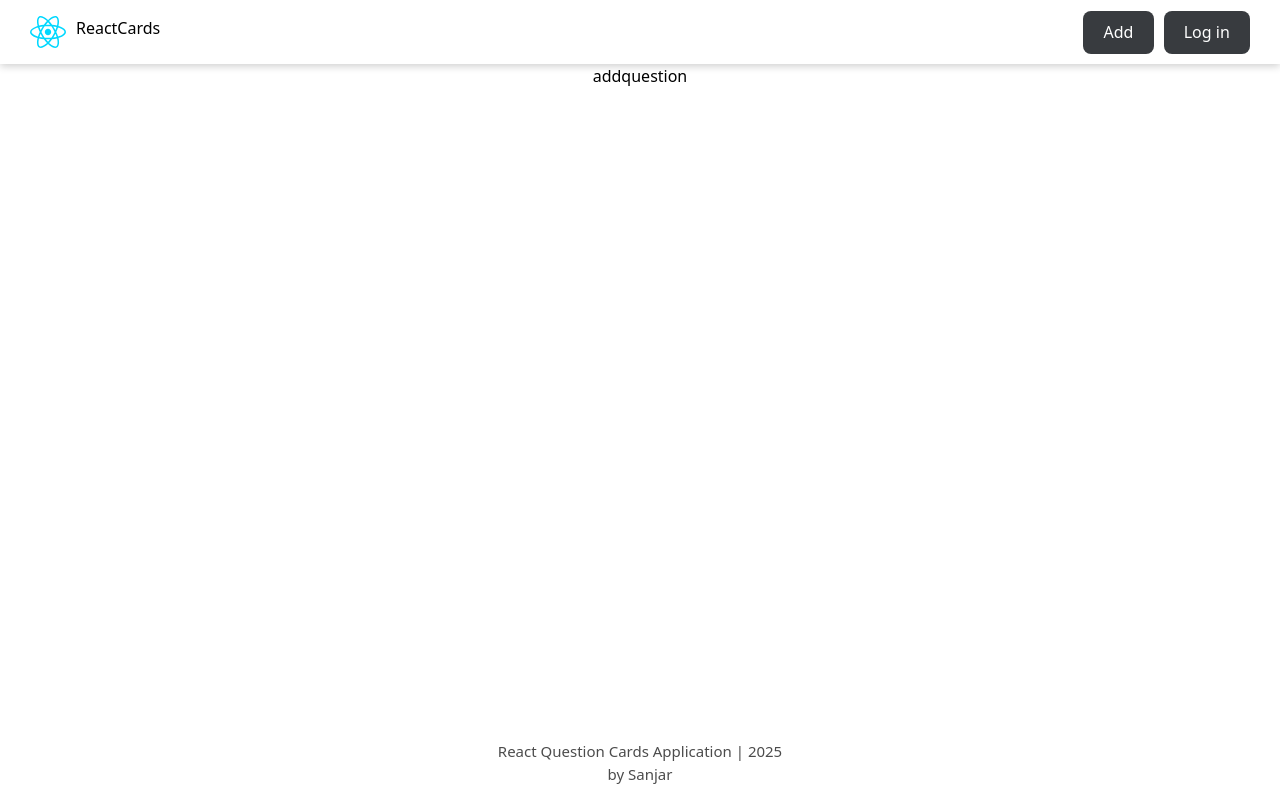
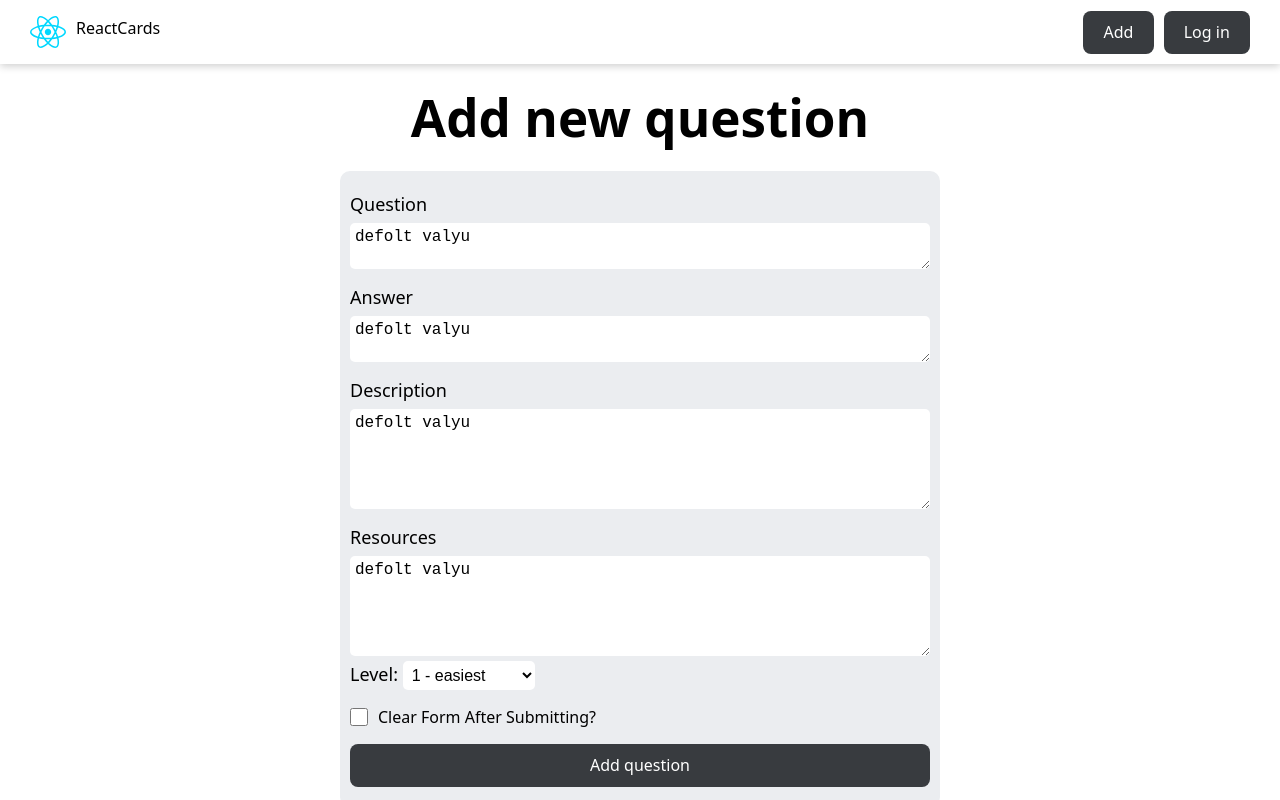
Before and after one commit to SanjarIQY/react-app, a React (Vite) app: page /addquestion in a window 1280 px wide. Built offline with nearby package versions, Linux system fonts and the light colour scheme.

Commit message:
added question page

```diff
--- a/src/App.jsx
+++ b/src/App.jsx
@@ -4,6 +4,7 @@
 import { BrowserRouter, Routes, Route } from "react-router-dom";
 import { NotFoundPage } from "./components/NotFoundPage";
 import { QuestionPage } from "./pages/QuestionPage";
+import { AddQuestionPage } from "./pages/AddQuestionPage";
 
 function App() {
   return (
@@ -12,7 +13,7 @@
         <Route element={<MainLayout />}>
           <Route path="/" element={<HomePage />} />
           <Route path="/forbidden" element={<div>Salomat oma!</div>} />
-          <Route path="/addquestion" element={<div>addquestion</div>} />
+          <Route path="/addquestion" element={<AddQuestionPage />} />
           <Route path="/question/:id" element={<QuestionPage />} />
 
           <Route path="*" element={<NotFoundPage />} />
--- a/src/index.css
+++ b/src/index.css
@@ -4,6 +4,8 @@
   --text-color: #FFF;
 
   --card-bg-color: #343a46;
+
+  --green-color: #219679
 
   --btn-bg-color: #16444f;
   --btn-text-color: #57C4DC;
@@ -56,6 +58,7 @@
 
     --btn-bg-color: #383b3f;
     --btn-text-color: #FFF;
+    --green-color: #219679
   }
 }
 
@@ -68,5 +71,6 @@
 
     --btn-bg-color: #16444f;
     --btn-text-color: #57C4DC;
+    --green-color: #219679
   }
 }
--- /dev/null
+++ b/src/pages/AddQuestionPage/AddQuestionPage.jsx
@@ -0,0 +1,81 @@
+import {} from "react";
+import cls from "./AddQuestionPage.module.css";
+import { Button } from "../../components/Button";
+
+export const AddQuestionPage = () => {
+  return (
+    <div>
+      <h1 className={cls.formTitle}>Add new question</h1>
+
+      <div className={cls.formContainer}>
+        <form className={cls.form}>
+          <div className={cls.formControl}>
+            <label htmlFor="questionField">Question</label>
+            <textarea
+              defaultValue="defolt valyu"
+              name="question"
+              cols="30"
+              id="questionField"
+              rows="2"
+              required
+              placeholder="please enter a question"
+            ></textarea>
+          </div>
+          <div className={cls.formControl}>
+            <label htmlFor="answerField">Answer</label>
+            <textarea
+              defaultValue="defolt valyu"
+              name="answer"
+              cols="30"
+              id="answerField"
+              rows="2"
+              required
+              placeholder="please enter a short answer"
+            ></textarea>
+          </div>
+          <div className={cls.formControl}>
+            <label htmlFor="descriptionField">description</label>
+            <textarea
+              defaultValue="defolt valyu"
+              name="description"
+              cols="30"
+              id="descriptionField"
+              rows="5"
+              required
+              placeholder="please enter a full description"
+            ></textarea>
+          </div>
+          <div className={cls.formControl}>
+            <label htmlFor="resourcesField">resources</label>
+            <textarea
+              defaultValue="defolt valyu"
+              name="resources"
+              cols="30"
+              id="resourcesField"
+              rows="5"
+              required
+              placeholder="please enter a resources separated by commas"
+            ></textarea>
+            <div>
+              <label htmlFor="levelField">Level: </label>
+              <select name="level" defaultValue={"1"}>
+                <option disabled>Question level</option>
+                <hr />
+                <option value="1">1 - easiest</option>
+                <option value="2">2 - medium</option>
+                <option value="3">3 - hardest</option>
+              </select>
+            </div>
+          </div>
+
+          <label htmlFor="clearFormField" className={cls.clearFormControl}>
+            <input className={cls.checkbox} type="checkbox" name="clearbox" id="clearFormField" defaultValue={true} />
+            <span>clear form after submitting?</span>
+          </label>
+
+          <Button>Add question</Button>
+        </form>
+      </div>
+    </div>
+  );
+};
--- /dev/null
+++ b/src/pages/AddQuestionPage/AddQuestionPage.module.css
@@ -0,0 +1,74 @@
+.formTitle{
+  margin: 25px auto;
+  width: fit-content;
+}
+
+.formContainer {
+  width: 100%;
+  max-width: 600px;
+  margin: 0 auto;
+  border-radius: 10px;
+  background-color: var(--card-bg-color);
+  box-shadow: 0 0 8px rgb(0, 0, 0, 0, 0.1);
+}
+
+/* form component */
+
+.form {
+  text-transform: capitalize;
+  width: 100%;
+  padding: 20px 10px;
+  display: flex;
+  flex-direction: column;
+  justify-content: flex-start;
+  align-items: stretch;
+  gap: 15px;
+  text-align: start;
+}
+
+.formControl {
+  width: 100%;
+  display: flex;
+  flex-direction: column;
+  justify-content: flex-start;
+  align-items: stretch;
+  gap: 5px;
+
+  label {
+    color: var(--text-color);
+    font-size: 18px;
+  }
+
+  select, textarea {
+    padding: 5px;
+    color: var(--text-color);
+    background-color: var(--main-bg-color);
+    font-size: 16px;
+    border-radius: 5px;
+    border: none;
+    outline: none;
+  }
+
+  select:focus-visible, textarea:focus-visible {
+    outline: 2px solid var(--green-color)
+  }
+}
+
+.clearFormControl {
+  width: 100%;
+  display: flex;
+  justify-content: flex-start;
+  align-items: center;
+  gap: 10px;
+  text-align: start;
+}
+
+.checkbox {
+  width: 18px;
+  height: 18px;
+  accent-color: var(--green-color);
+}
+
+.checkbox:disabled + span {
+  opacity: .5;
+}
--- /dev/null
+++ b/src/pages/AddQuestionPage/index.jsx
@@ -0,0 +1 @@
+export { AddQuestionPage } from "./AddQuestionPage";
--- a/src/pages/QuestionPage/QuestionPage.module.css
+++ b/src/pages/QuestionPage/QuestionPage.module.css
@@ -83,7 +83,7 @@
 .checkBox {
   width: 18px;
   height: 18px;
-  accent-color: #16c47f;
+  accent-color: var(--green-color);
 }
 
 .loader {
```
